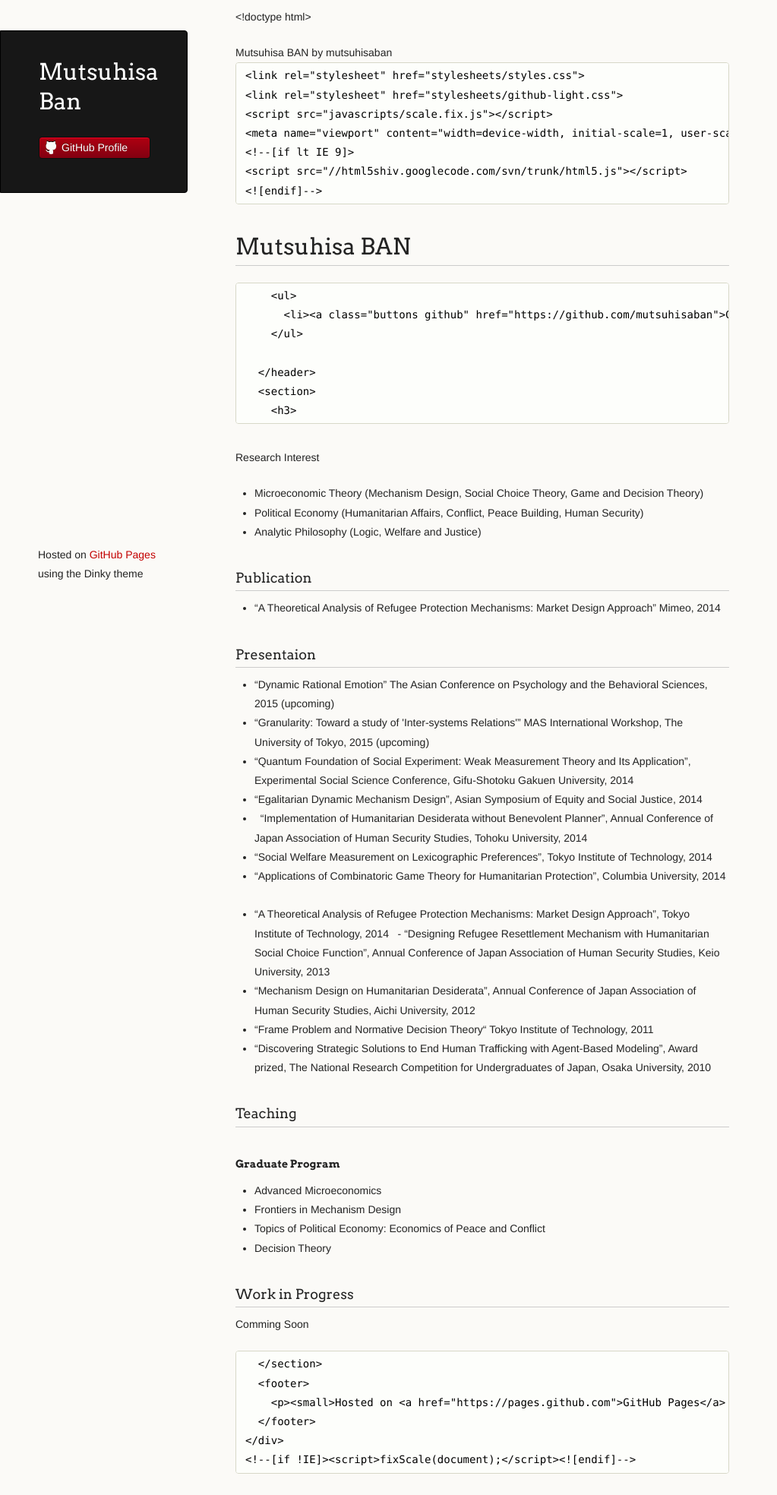
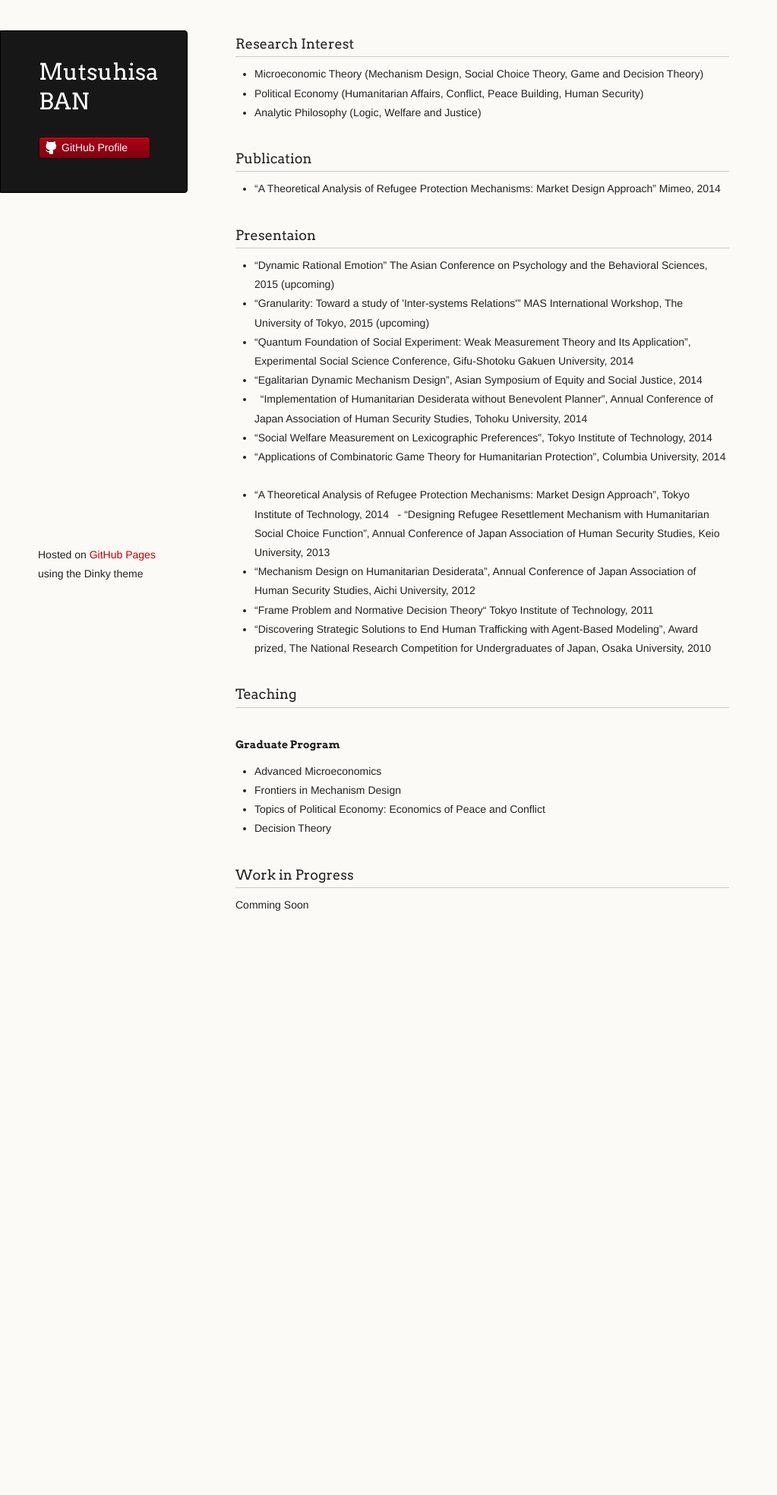
Before and after one commit to y-usami-17pa/mutsuhisaban.github.io, a plain HTML site: page index.html in a window 1280 px wide. Shown: the whole page at 76% size, without its empty margins (0-1023 px from the left). After the commit the page ends 1276 px from the top, so only its background shows below. Drawn offline with Linux system fonts and the light colour scheme.

Commit message:
Update index.html

```diff
--- a/index.html
+++ b/index.html
@@ -3,7 +3,7 @@
   <head>
     <meta charset="utf-8">
     <meta http-equiv="X-UA-Compatible" content="chrome=1">
-    <title>Mutsuhisa Ban by mutsuhisaban</title>
+    <title>Mutsuhisa BAN by mutsuhisaban</title>
 
     <link rel="stylesheet" href="stylesheets/styles.css">
     <link rel="stylesheet" href="stylesheets/github-light.css">
@@ -16,7 +16,7 @@
   <body>
     <div class="wrapper">
       <header>
-        <h1 class="header">Mutsuhisa Ban</h1>
+        <h1 class="header">Mutsuhisa BAN</h1>
         <p class="header"></p>
 
 
@@ -27,40 +27,8 @@
 
       </header>
       <section>
-        <p>&lt;!doctype html&gt;
-
-  </p>
-
-
-    Mutsuhisa BAN by mutsuhisaban
-
-<pre><code>&lt;link rel="stylesheet" href="stylesheets/styles.css"&gt;
-&lt;link rel="stylesheet" href="stylesheets/github-light.css"&gt;
-&lt;script src="javascripts/scale.fix.js"&gt;&lt;/script&gt;
-&lt;meta name="viewport" content="width=device-width, initial-scale=1, user-scalable=no"&gt;
-&lt;!--[if lt IE 9]&gt;
-&lt;script src="//html5shiv.googlecode.com/svn/trunk/html5.js"&gt;&lt;/script&gt;
-&lt;![endif]--&gt;
-</code></pre>
-
-<p>
-  </p>
-    <div>
-
-        <h1>
-<a id="mutsuhisa-ban" class="anchor" href="#mutsuhisa-ban" aria-hidden="true"><span class="octicon octicon-link"></span></a>Mutsuhisa BAN</h1>
-        <p></p>
-
-<pre><code>    &lt;ul&gt;
-      &lt;li&gt;&lt;a class="buttons github" href="https://github.com/mutsuhisaban"&gt;GitHub Profile&lt;/a&gt;&lt;/li&gt;
-    &lt;/ul&gt;
-
-  &lt;/header&gt;
-  &lt;section&gt;
-    &lt;h3&gt;
-</code></pre>
-
-<p><a id="research-interest" href="#research-interest"></a>Research Interest</p>
+        <h3>
+<a id="research-interest" class="anchor" href="#research-interest" aria-hidden="true"><span class="octicon octicon-link"></span></a>Research Interest</h3>
 
 <ul>
 <li>Microeconomic Theory (Mechanism Design, Social Choice Theory, Game and Decision Theory)</li>
@@ -69,16 +37,14 @@
 </ul>
 
 <h3>
-<a id="publication" class="anchor" href="#publication" aria-hidden="true"><span class="octicon octicon-link"></span></a>
-<a id="publication" href="#publication"></a>Publication</h3>
+<a id="publication" class="anchor" href="#publication" aria-hidden="true"><span class="octicon octicon-link"></span></a>Publication</h3>
 
 <ul>
 <li>“A Theoretical Analysis of Refugee Protection Mechanisms: Market Design Approach” Mimeo, 2014</li>
 </ul>
 
 <h3>
-<a id="presentaion" class="anchor" href="#presentaion" aria-hidden="true"><span class="octicon octicon-link"></span></a>
-<a id="presentaion" href="#presentaion"></a>Presentaion</h3>
+<a id="presentaion" class="anchor" href="#presentaion" aria-hidden="true"><span class="octicon octicon-link"></span></a>Presentaion</h3>
 
 <ul>
 <li>“Dynamic Rational Emotion” The Asian Conference on Psychology and the Behavioral Sciences, 2015 (upcoming)</li>
@@ -96,12 +62,10 @@
 </ul>
 
 <h3>
-<a id="teaching" class="anchor" href="#teaching" aria-hidden="true"><span class="octicon octicon-link"></span></a>
-<a id="teaching" href="#teaching"></a>Teaching</h3>
+<a id="teaching" class="anchor" href="#teaching" aria-hidden="true"><span class="octicon octicon-link"></span></a>Teaching</h3>
 
 <h4>
-<a id="graduate-program" class="anchor" href="#graduate-program" aria-hidden="true"><span class="octicon octicon-link"></span></a>
-<a id="graduate-program" href="#graduate-program"></a>Graduate Program</h4>
+<a id="graduate-program" class="anchor" href="#graduate-program" aria-hidden="true"><span class="octicon octicon-link"></span></a>Graduate Program</h4>
 
 <ul>
 <li>Advanced Microeconomics</li>
@@ -111,21 +75,9 @@
 </ul>
 
 <h3>
-<a id="work-in-progress" class="anchor" href="#work-in-progress" aria-hidden="true"><span class="octicon octicon-link"></span></a>
-<a id="work-in-progress" href="#work-in-progress"></a>Work in Progress</h3>
+<a id="work-in-progress" class="anchor" href="#work-in-progress" aria-hidden="true"><span class="octicon octicon-link"></span></a>Work in Progress</h3>
 
 <p>Comming Soon</p>
-
-<pre><code>  &lt;/section&gt;
-  &lt;footer&gt;
-    &lt;p&gt;&lt;small&gt;Hosted on &lt;a href="https://pages.github.com"&gt;GitHub Pages&lt;/a&gt; using the Dinky theme&lt;/small&gt;&lt;/p&gt;
-  &lt;/footer&gt;
-&lt;/div&gt;
-&lt;!--[if !IE]&gt;&lt;script&gt;fixScale(document);&lt;/script&gt;&lt;![endif]--&gt;
-</code></pre>
-
-<p>
-</p> </div>
       </section>
       <footer>
         <p><small>Hosted on <a href="https://pages.github.com">GitHub Pages</a> using the Dinky theme</small></p>
```
